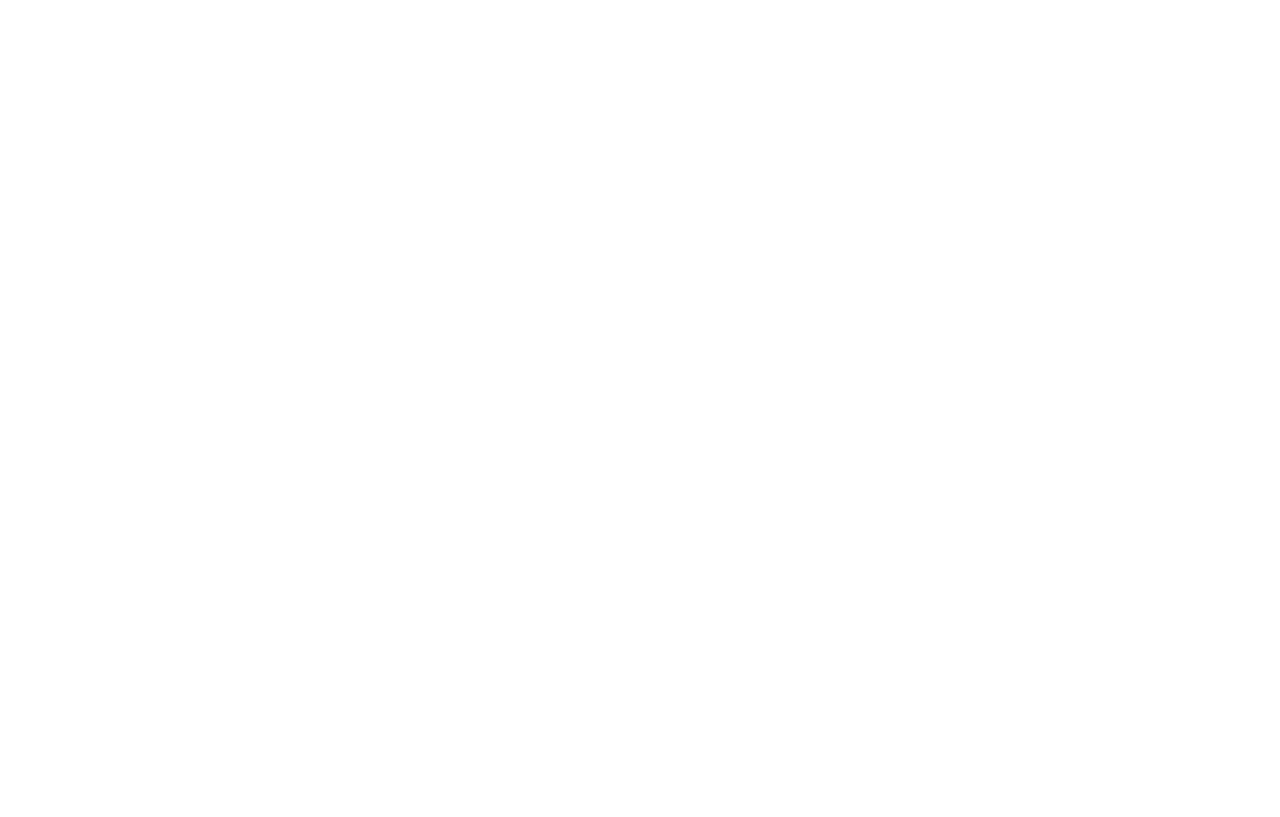
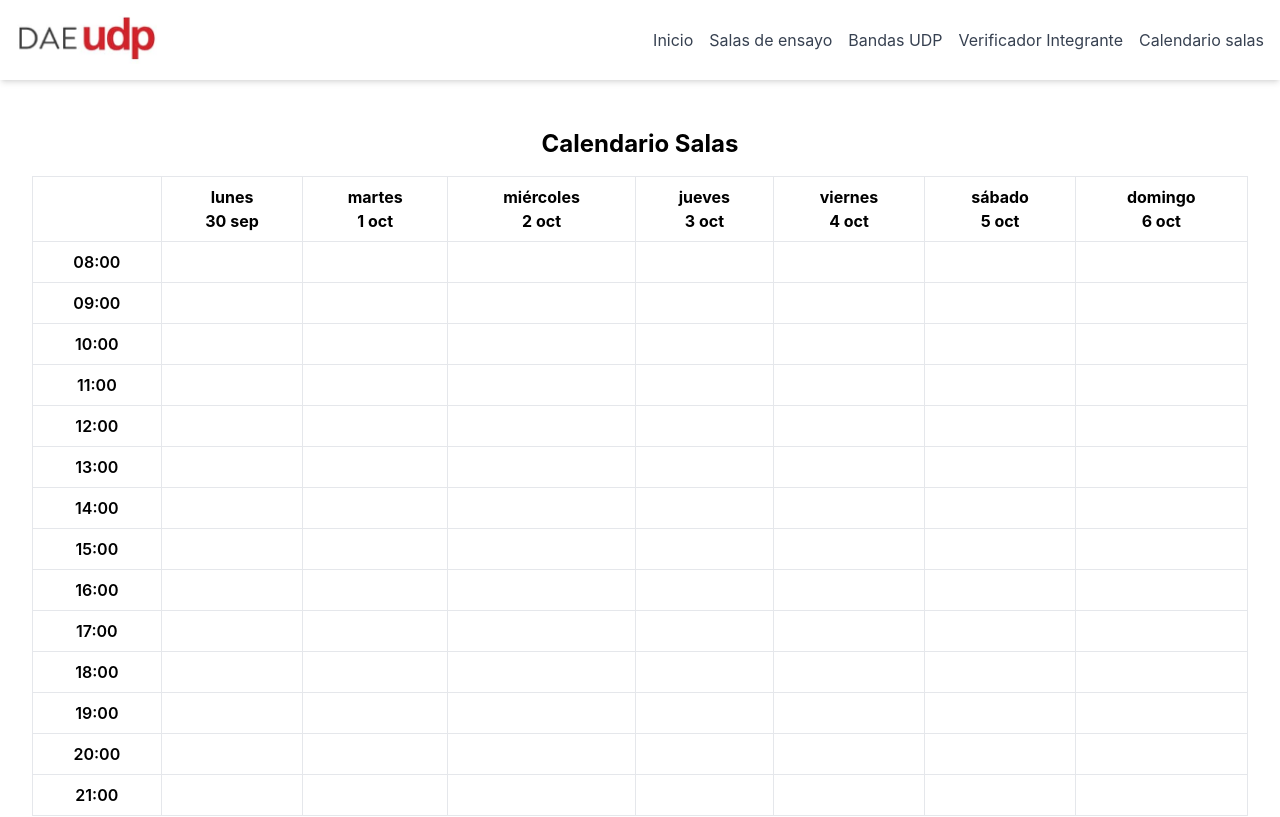
Before and after one commit to castrometro/BandasUDPWEB, a React (Create React App) app in the folder my-music-app/: page /calendario-salas in a window 1280 px wide. Before the commit this address had no page. Shown: the top 817 px of the page. Built offline with nearby package versions, Linux system fonts and the light colour scheme.

Commit message:
Hice la pagina de calendario

```diff
--- a/my-music-app/package.json
+++ b/my-music-app/package.json
@@ -6,6 +6,7 @@
     "@testing-library/jest-dom": "^5.17.0",
     "@testing-library/react": "^13.4.0",
     "@testing-library/user-event": "^13.5.0",
+    "date-fns": "^4.1.0",
     "react": "^18.3.1",
     "react-dom": "^18.3.1",
     "react-router-dom": "^6.26.2",
--- a/my-music-app/src/App.js
+++ b/my-music-app/src/App.js
@@ -5,6 +5,7 @@
 import IniciarSesion from './pages/IniciarSesion';
 import BandasUDP from './pages/BandasUDP';
 import SalaDeEnsayo from './pages/SalaDeEnsayo';
+import Calendario from './pages/Calendario';
 // import QuienesSomos from './pages/QuienesSomos';
 // import VidaUniversitaria from './pages/VidaUniversitaria';
 // import BienestarEstudiantil from './pages/BienestarEstudiantil';
@@ -22,6 +23,8 @@
           <Route path="/bandas-udp" element={<BandasUDP/>} />
           <Route path="/iniciar-sesion" element={<IniciarSesion />} />
           <Route path="/sala-de-ensayo" element={<SalaDeEnsayo />} />
+          <Route path="/calendario-salas" element={<Calendario/>} />
+
           {/* <Route path="/quienes-somos" element={<QuienesSomos />} />
           <Route path="/vida-universitaria" element={<VidaUniversitaria />} />
           <Route path="/bienestar-estudiantil" element={<BienestarEstudiantil />} />
--- /dev/null
+++ b/my-music-app/src/components/WeeklyCalendar.js
@@ -0,0 +1,66 @@
+import React, { useState } from 'react';
+import { format, startOfWeek, addDays, parseISO, setHours, setMinutes } from 'date-fns';
+import { es } from 'date-fns/locale';
+
+const WeeklyCalendar = ({ events }) => {
+  const [weekStart, setWeekStart] = useState(startOfWeek(new Date(), { weekStartsOn: 1 }));
+
+  const days = Array.from({ length: 7 }, (_, i) => addDays(weekStart, i));
+  const hours = Array.from({ length: 14 }, (_, i) => i + 8); // 8:00 to 21:00
+
+  const getEventForDateAndTime = (date, hour) => {
+    return events.find(event => {
+      const eventDate = parseISO(event.date);
+      return eventDate.getDate() === date.getDate() &&
+             eventDate.getMonth() === date.getMonth() &&
+             eventDate.getFullYear() === date.getFullYear() &&
+             eventDate.getHours() === hour;
+    });
+  };
+
+  return (
+    <div className="container mx-auto p-4">
+      <h2 className="text-2xl font-bold mb-4">Calendario Salas</h2>
+      <div className="overflow-x-auto">
+        <table className="w-full border-collapse">
+          <thead>
+            <tr>
+              <th className="border p-2"></th>
+              {days.map((day, index) => (
+                <th key={index} className="border p-2">
+                  {format(day, 'EEEE', { locale: es })}
+                  <br />
+                  {format(day, 'd MMM', { locale: es })}
+                </th>
+              ))}
+            </tr>
+          </thead>
+          <tbody>
+            {hours.map((hour) => (
+              <tr key={hour}>
+                <td className="border p-2 font-semibold">
+                  {`${hour.toString().padStart(2, '0')}:00`}
+                </td>
+                {days.map((day, dayIndex) => {
+                  const event = getEventForDateAndTime(day, hour);
+                  return (
+                    <td key={dayIndex} className="border p-2">
+                      {event && (
+                        <div className="bg-blue-100 p-1 rounded">
+                          <p className="font-semibold">{event.title}</p>
+                          <p className="text-sm">{event.description}</p>
+                        </div>
+                      )}
+                    </td>
+                  );
+                })}
+              </tr>
+            ))}
+          </tbody>
+        </table>
+      </div>
+    </div>
+  );
+};
+
+export default WeeklyCalendar;
--- /dev/null
+++ b/my-music-app/src/data/calendarEvents.json
@@ -0,0 +1,34 @@
+{
+    "events": [
+      {
+        "id": 1,
+        "title": "Ensayo Banda Rock",
+        "description": "Sala 1",
+        "date": "2024-10-09T14:08:00"
+      },
+      {
+        "id": 2,
+        "title": "Clase de Guitarra",
+        "description": "Sala 2",
+        "date": "2024-10-08 T10:13:00"
+      },
+      {
+        "id": 3,
+        "title": "Grabación Álbum",
+        "description": "Estudio A",
+        "date": "2024-10-11T16:14:00"
+      },
+      {
+        "id": 4,
+        "title": "Concierto Acústico",
+        "description": "Auditorio",
+        "date": "2024-10-12T20:00:00"
+      },
+      {
+        "id": 5,
+        "title": "Taller de Composición",
+        "description": "Sala 3",
+        "date": "2024-10-07T11:00:00"
+      }
+    ]
+  }
--- /dev/null
+++ b/my-music-app/src/pages/Calendario.js
@@ -0,0 +1,36 @@
+import React, { useState, useEffect } from 'react';
+import Header from '../components/Header';
+import Footer from '../components/Footer';
+import WeeklyCalendar from '../components/WeeklyCalendar';
+import calendarEventsData from '../data/calendarEvents.json';
+import logoUDP from '../images/logo.png';
+
+const CalendarPage = () => {
+  const [events, setEvents] = useState([]);
+
+  useEffect(() => {
+    // En una aplicación real, aquí podrías hacer una llamada a una API
+    // para obtener los eventos del calendario
+    setEvents(calendarEventsData.events);
+  }, []);
+
+  const headerNavItems = [
+    { title: "Inicio", url: "/" },
+    { title: "Salas de ensayo", url: "/salas-de-ensayo" },
+    { title: "Bandas UDP", url: "/bandas-udp" },
+    { title: "Verificador Integrante", url: "/verificador-integrante" },
+    { title: "Calendario salas", url: "/calendario-salas" }
+  ];
+
+  return (
+    <div className="flex flex-col min-h-screen">
+      <Header navItems={headerNavItems} logo={logoUDP} />
+      <main className="flex-grow container mx-auto px-4 py-8">
+        <WeeklyCalendar events={events} />
+      </main>
+      <Footer />
+    </div>
+  );
+};
+
+export default CalendarPage;
```
Also changed, not shown: 1 other file (tests, documents, lock files or other folders).
